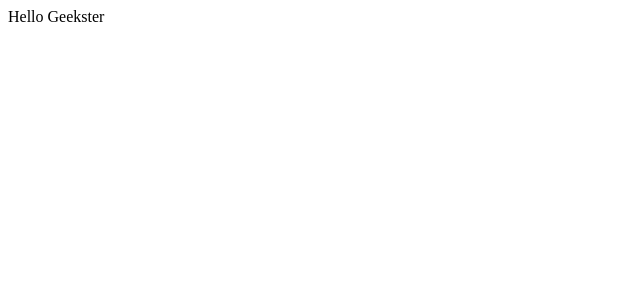
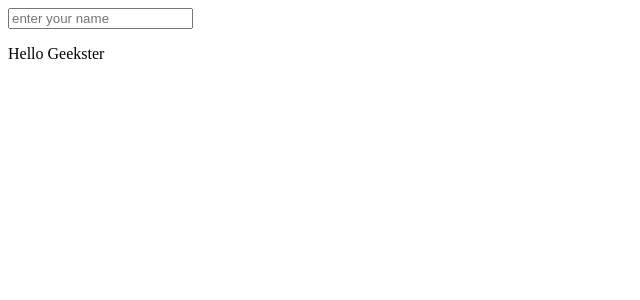
Before and after one commit to mshirhaan/fs19-geekster, a React (Vite) app: page / in a window 1280 px wide. Shown: the top 300 px of the page, without its empty margins (0-640 px from the left). Built offline with nearby package versions, Linux system fonts and the light colour scheme.

Commit message:
useRefs first demo with DOM

```diff
--- a/src/App.jsx
+++ b/src/App.jsx
@@ -1,7 +1,25 @@
+import { useEffect, useState } from "react";
 import "./App.css";
 
+
+//Example using 2 way binding
 function App() {
-  return <div>Hello Geekster</div>;
+  const [name, setName] = useState("");
+
+  return (
+    <div>
+      <input
+        type="text"
+        placeholder="enter your name"
+        onChange={(e) => {
+          setName(e.target.value);
+        }}
+        value={name}
+      />
+
+      {name ? <p>Hello {name}</p> : <p>Hello Geekster</p>}
+    </div>
+  );
 }
 
 export default App;
```
Also changed, not shown: src/AppWithRef.jsx (added, +24 -0 lines).
